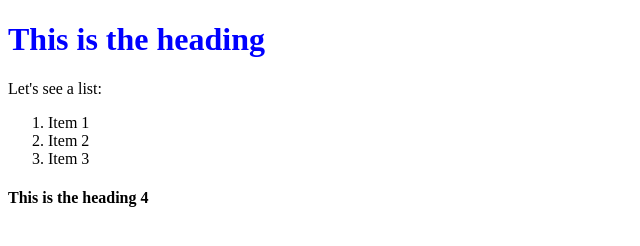
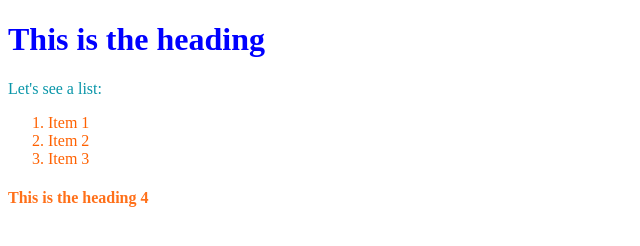
Before and after one commit to nrohitydv/vanilacss, a plain HTML site: page index.html in a window 1280 px wide. Shown: the whole page, without its empty margins (0-640 px from the left). Drawn offline with Linux system fonts and the light colour scheme.

Commit message:
link css with html and learnt various color method

```diff
--- a/style.css
+++ b/style.css
@@ -2,3 +2,12 @@ h1{
     color: blue;
 
 }
+li{
+    color: rgb(255, 97, 0);
+}
+p{
+    color: #0895a8;
+}
+h4{
+    color: rgba(255, 97, 0,0.9);
+}
```
